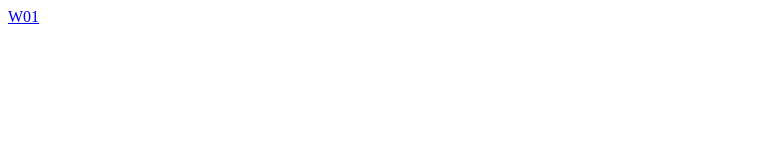
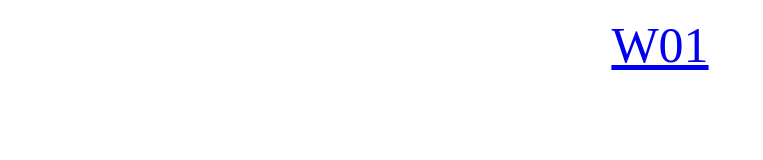
Before and after one commit to martindlh1/WebPrograming, a plain HTML site: page index.html in a window 1280 px wide. Shown: the whole page, without its empty margins (0-763 px from the left). Drawn offline with Linux system fonts and the light colour scheme.

Commit message:
[MOD] weeks index

```diff
--- /dev/null
+++ b/index.css
@@ -0,0 +1,10 @@
+ul {
+    display: flex;
+    align-items: center;
+    justify-content: center;
+    list-style-type: none;
+}
+
+li {
+    font-size: 50px;
+}
--- a/index.html
+++ b/index.html
@@ -3,10 +3,15 @@
 <head>
     <meta charset="UTF-8">
     <title>Index</title>
+    <link rel="stylesheet" href="index.css">
 </head>
 <body>
-  <a href="w01/index.html">
-    W01
-  </a>
+    <ul>
+        <li>
+          <a href="w01/index.html">
+            W01
+          </a>
+        </li>
+    </ul>
 </body>
 </html>
```
